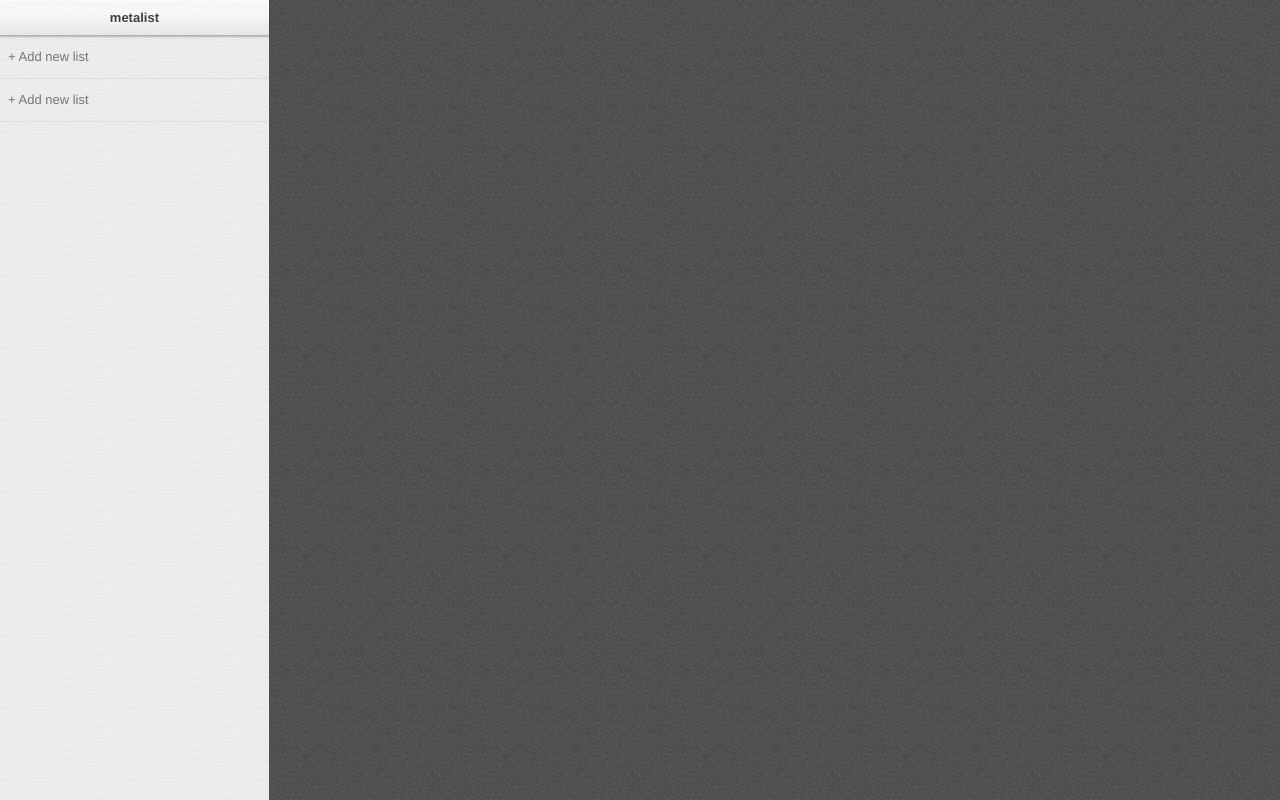
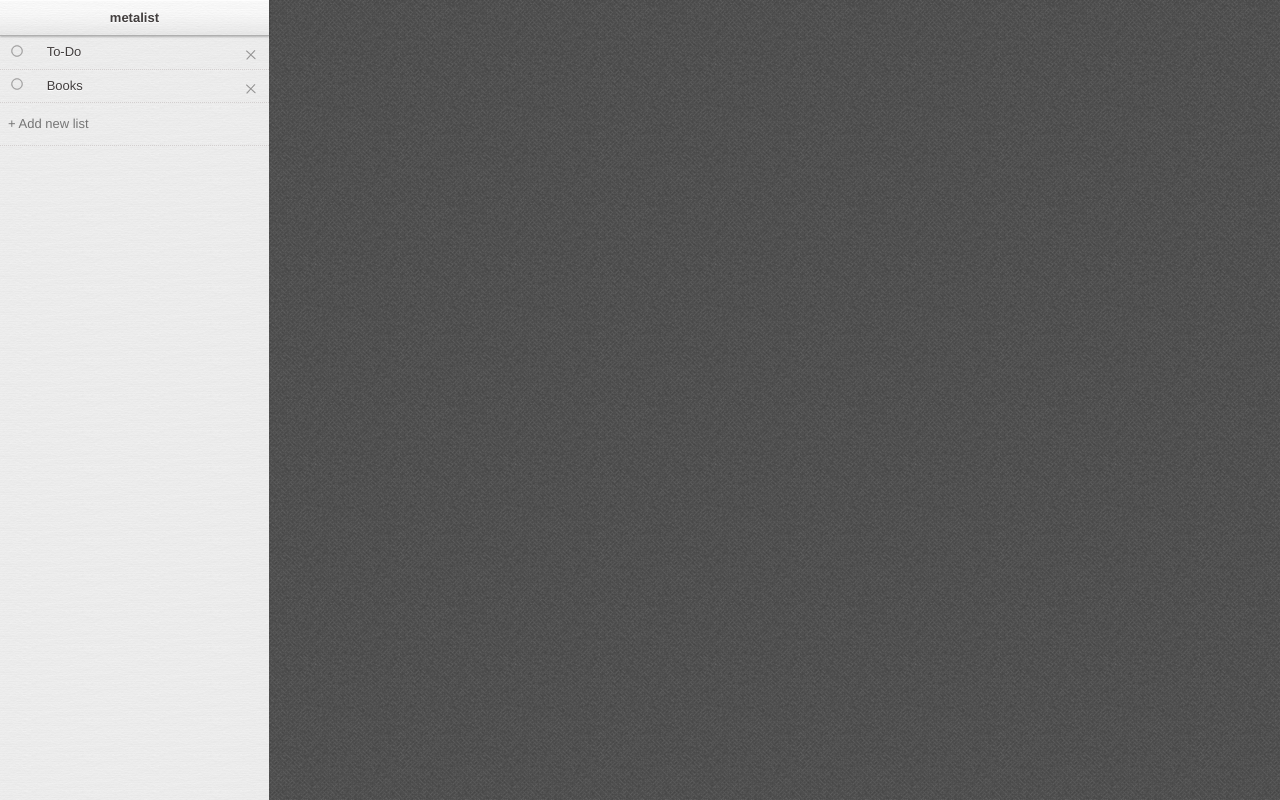
Before and after one commit to metanitesh/Angular.metaList, a website: page app/index.html in a window 1280 px wide. Drawn offline with nearby package versions, Linux system fonts and the light colour scheme; some packages are replaced by stand-ins of ours.

Commit message:
updating index.html

```diff
--- a/app/app-components/common/services/ml-data.js
+++ b/app/app-components/common/services/ml-data.js
@@ -1,7 +1,6 @@
 angular.module("metaList").factory('mlData', ["mlLocalStorgae", function(mlLocalStorgae) {
 
     "use strict";
-
 
     var listsDb = mlLocalStorgae.getData();
 
@@ -14,6 +13,7 @@ angular.module("metaList").factory('mlData', ["mlLocalStorgae", function(mlLocal
     }
 
     var getLists = function() {
+
       return listsDb;
     }
 
--- a/app/index.html
+++ b/app/index.html
@@ -38,9 +38,7 @@
             <div class="logo-container">
                 <span>metalist</span>
             </div>
-
             <list></list>
-            <add-list></add-list>
     </div>
 </div>
 <div class="loader">
@@ -51,8 +49,9 @@
 <script src="bower_components/angular/angular.js"></script>
 <script src="bower_components/angular-route/angular-route.js"></script>
 <script src="app-components/app.js"></script>
+<script src="app-components/common/services/ml-local-storage.js"></script>
 <script src="app-components/common/services/ml-data.js"></script>
-<!-- <script src="app-components/common/directives/enter-directive.js"></script> -->
+<script src="app-components/common/directives/enter-directive.js"></script>
 <script src="app-components/list/list-controller.js"></script>
 <script src="app-components/list/list-directive.js"></script>
 <script src="app-components/list/display-list/display-list-directive.js"></script>
```
